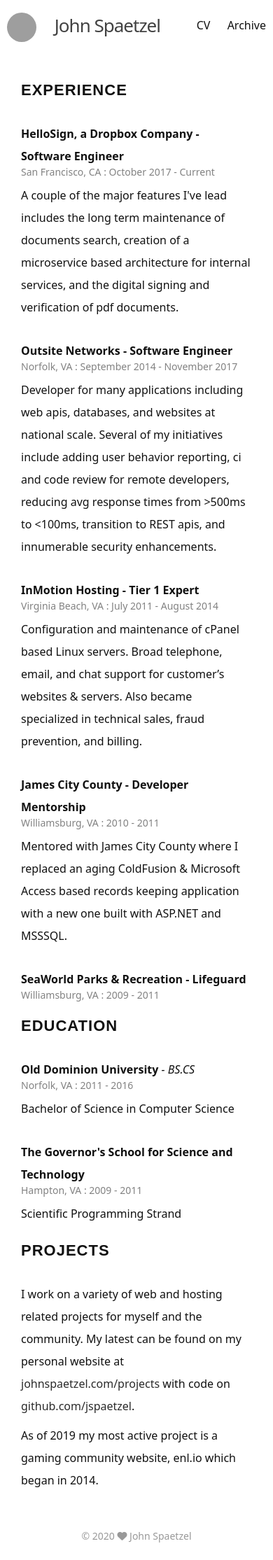
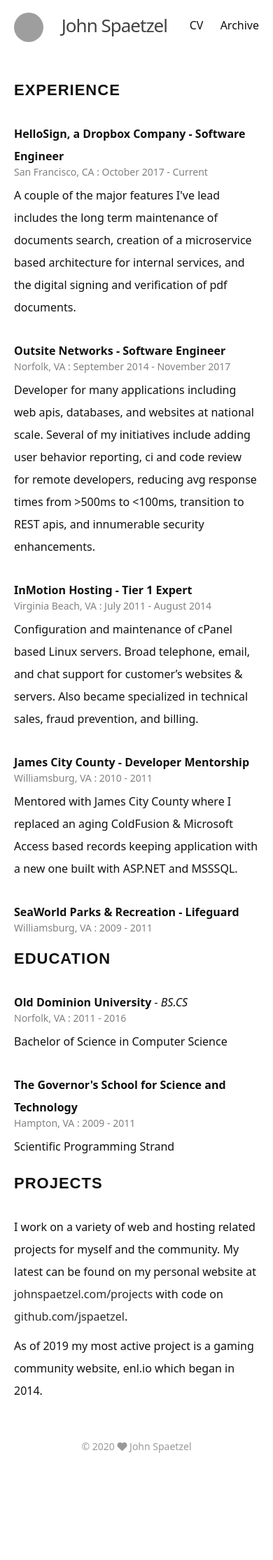
Before and after one commit to jspaetzel/meh.dev, a Jekyll site: the page built from cv.html, in a window 390 px wide. Shown: the whole page at 70% size. Built offline with Jekyll 4.4.1, drawn with Linux system fonts in a browser that asks for light colours; nearby versions of some CDN libraries; after the commit the page ends 2101 px from its top, so only the background shows below that; grey boxes are pictures that could not be loaded.

Commit message:
cleanup styles when viewing on differnt sized devices

```diff
--- a/_sass/_layout.scss
+++ b/_sass/_layout.scss
@@ -91,8 +91,17 @@
 @media (max-width: 991px) {
   .content-wrapper {
     border-radius: initial;
+    width: 100%;
+  }
+  .page-content {
     padding: 20px;
+  }
+  .wrapper {
     width: 100%;
+  }
+  .site-header {
+    padding-left: 20px;
+    padding-right: 20px;
   }
 }
 
@@ -191,7 +200,7 @@
   color: #ffffff;
   list-style: none;
   margin: 0;
-  display: inline;
+  display: inline-block;
   line-height: 24px;
 }
 
--- a/cv.html
+++ b/cv.html
@@ -24,7 +24,7 @@
         Developer for many applications including web apis, databases, and websites at national scale. Several of my initiatives include adding user behavior reporting, ci and code review for remote developers, reducing avg response times from &gt;500ms to &lt;100ms, transition to REST apis, and innumerable security enhancements.
     </p>
 </div>
-<div class="cv-item"></div>
+<div class="cv-item">
     <p>
         <strong>InMotion Hosting - Tier 1 Expert</strong>
         <span class="cv-meta">Virginia Beach, VA  :  July 2011 - August 2014</span>
```
Also changed, not shown: _layouts/post.html (+6 -6 lines).
